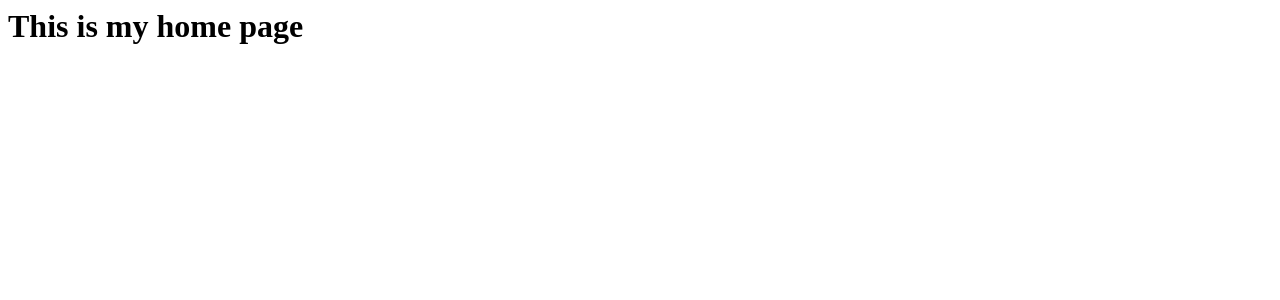
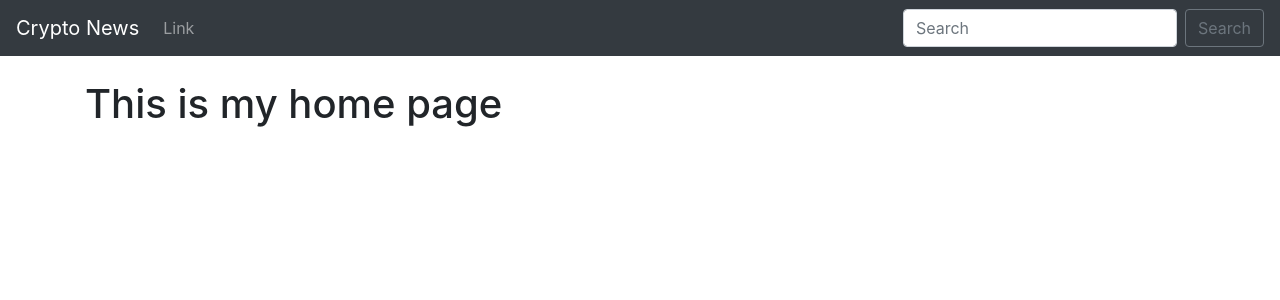
Before and after one commit to ajitesh123/Crypto-News-Site, a Django app: page / in a window 1280 px wide. Shown: the top 300 px of the page. Run offline with Django 3.2, Linux system fonts and the light colour scheme; some libraries are stand-ins or nearby versions.

Commit message:
added bootstrap CSS

```diff
--- /dev/null
+++ b/crypto/templates/base.html
@@ -0,0 +1,44 @@
+<!doctype html>
+<html lang="en">
+  <head>
+    <!-- Required meta tags -->
+    <meta charset="utf-8">
+    <meta name="viewport" content="width=device-width, initial-scale=1, shrink-to-fit=no">
+
+    <!-- Bootstrap CSS -->
+    <link rel="stylesheet" href="https://stackpath.bootstrapcdn.com/bootstrap/4.3.1/css/bootstrap.min.css" integrity="sha384-ggOyR0iXCbMQv3Xipma34MD+dH/1fQ784/j6cY/iJTQUOhcWr7x9JvoRxT2MZw1T" crossorigin="anonymous">
+
+    <title>Crypto News</title>
+  </head>
+  <body>
+    <nav class="navbar navbar-expand-lg navbar-dark bg-dark">
+    <a class="navbar-brand" href="#">Crypto News</a>
+    <button class="navbar-toggler" type="button" data-toggle="collapse" data-target="#navbarSupportedContent" aria-controls="navbarSupportedContent" aria-expanded="false" aria-label="Toggle navigation">
+      <span class="navbar-toggler-icon"></span>
+    </button>
+
+    <div class="collapse navbar-collapse" id="navbarSupportedContent">
+      <ul class="navbar-nav mr-auto">
+        <li class="nav-item">
+          <a class="nav-link" href="#">Link</a>
+        </li>
+      </ul>
+      <form class="form-inline my-2 my-lg-0">
+        <input class="form-control mr-sm-2" type="search" placeholder="Search" aria-label="Search">
+        <button class="btn btn-outline-secondary my-2 my-sm-0" type="submit">Search</button>
+      </form>
+    </div>
+  </nav>
+  <br>
+  <div class="container">
+    {% block content %}
+    {%  endblock %}
+  </div>
+
+    <!-- Optional JavaScript -->
+    <!-- jQuery first, then Popper.js, then Bootstrap JS -->
+    <script src="https://code.jquery.com/jquery-3.3.1.slim.min.js" integrity="sha384-q8i/X+965DzO0rT7abK41JStQIAqVgRVzpbzo5smXKp4YfRvH+8abtTE1Pi6jizo" crossorigin="anonymous"></script>
+    <script src="https://cdnjs.cloudflare.com/ajax/libs/popper.js/1.14.7/umd/popper.min.js" integrity="sha384-UO2eT0CpHqdSJQ6hJty5KVphtPhzWj9WO1clHTMGa3JDZwrnQq4sF86dIHNDz0W1" crossorigin="anonymous"></script>
+    <script src="https://stackpath.bootstrapcdn.com/bootstrap/4.3.1/js/bootstrap.min.js" integrity="sha384-JjSmVgyd0p3pXB1rRibZUAYoIIy6OrQ6VrjIEaFf/nJGzIxFDsf4x0xIM+B07jRM" crossorigin="anonymous"></script>
+  </body>
+</html>
--- a/crypto/templates/home.html
+++ b/crypto/templates/home.html
@@ -1 +1,6 @@
+{% extends 'base.html' %}
+
+{% block content %}
 <h1>This is my home page</h1>
+
+{% endblock %}
```
